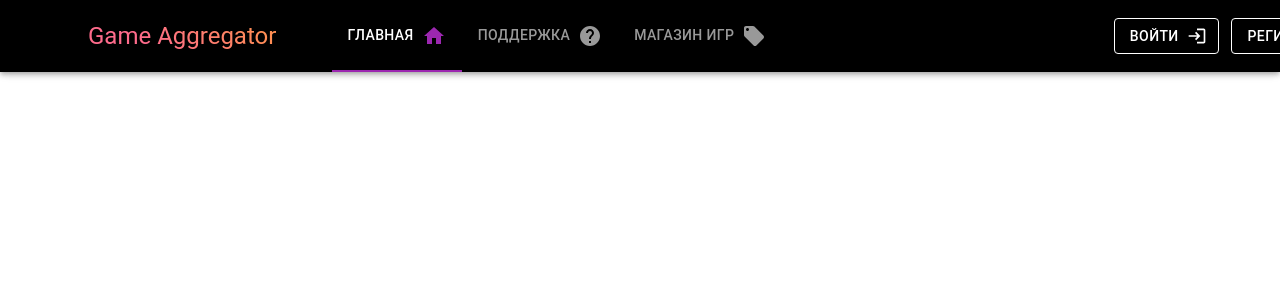
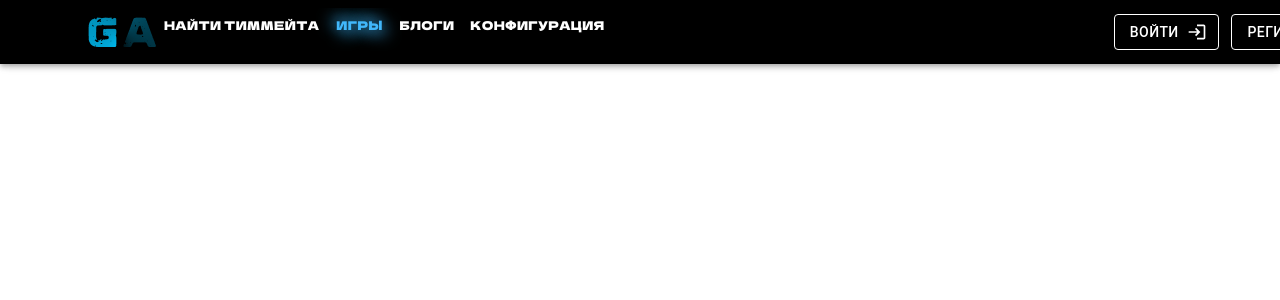
Before and after one commit to zo-game/Game-Aggregator-Web, a React (Create React App) app in the folder Front/: page / in a window 1280 px wide. Shown: the top 300 px of the page. Built offline with nearby package versions, Linux system fonts and the light colour scheme.

Commit message:
deleted idea

```diff
--- a/Front/src/App.css
+++ b/Front/src/App.css
@@ -37,6 +37,7 @@
   }
 }
 
-/* .text-field-form.MuiOutlinedInput-input.MuiInputBase-input{
-  margin-top: '20%' !important;
-} */
+@font-face {
+  font-family: 'Dela Gothic One';
+  src: local('Dela Gothic One'), url(./fonts/DelaGothicOne-Regular.woff) format('woff');
+}
--- a/Front/src/components/navbar.tsx
+++ b/Front/src/components/navbar.tsx
@@ -6,10 +6,9 @@ import {Outlet, useNavigate} from 'react-router-dom';
 import React, {useState} from 'react';
 import useScrollTrigger from '@mui/material/useScrollTrigger';
 import Slide from '@mui/material/Slide';
-import HelpIcon from '@mui/icons-material/Help';
-import HomeIcon from '@mui/icons-material/Home';
-import LocalOfferIcon from '@mui/icons-material/LocalOffer';
+import '../GA.png';
 
+const logo = require('../GA.png');
 
 const useStyles = makeStyles((theme) => ({
     navbar: {
@@ -25,7 +24,7 @@ export function Navbar():JSX.Element{
         threshold: 0});
     const classes = useStyles();
     const navigate = useNavigate();
-    const [currentTab, changeTab] = useState<number | boolean>(0);
+    const [currentTab, changeTab] = useState<number | boolean>(2);
 
     const handleTabClick = (link: string, num: number) => {
         navigate(link);
@@ -41,22 +40,46 @@ export function Navbar():JSX.Element{
             <AppBar className={classes.navbar} >
                 <Container fixed>
                     <Toolbar>
-                        <Typography variant='h5'
-                        style={{
-                            background: "-webkit-linear-gradient(45deg, #FE6B8B 30%, #FF8E53 90%)",
-                            WebkitBackgroundClip: "text",
-                            WebkitTextFillColor: "transparent",
-                            marginRight: '5%'
-                            }}>Game Aggregator</Typography>
+                        <img src={logo} />
 
-                            <Tabs textColor='inherit' value={currentTab} indicatorColor='secondary'>
-                                    <Tab icon={<HomeIcon color={currentTab !==0 ? 'inherit' : "secondary"}/>}
-                                         iconPosition={'end'} label={"Главная"} onClick={() => handleTabClick('main', 0)}/>
-                                    <Tab label={"Поддержка"}   onClick={() => handleTabClick('/', 1)}
-                                         icon={<HelpIcon color={currentTab !==1 ? 'inherit' : "secondary"}/>}
-                                         iconPosition={"end"}/>
-                                    <Tab icon={<LocalOfferIcon color={currentTab !==2 ? 'inherit' : "secondary"}/>}
-                                         iconPosition={"end"} label={"Магазин игр"}   onClick={() => handleTabClick('shop', 2)}/>
+                            <Tabs textColor='inherit' >
+                                <Button variant={'text'}
+                                        sx=
+                                    {{
+                                        textShadow: `${currentTab === 1 ? '4px 4px 15px #41B7FB, -4px -4px 15px #41B7FB' : 'none'}`,
+                                        color: `${currentTab === 1 ? '#41B7FB' : '#ffffff'}`,
+                                        fontFamily: 'Dela Gothic One',
+                                        fontSize: '12px',
+
+                                    }}
+                                        onClick={() => handleTabClick('shop', 1)}>найти тиммейта</Button>
+                                    <Button variant={'text'} sx=
+                                        {{
+                                            textShadow: `${currentTab === 2 ? '4px 4px 15px #41B7FB, -4px -4px 15px #41B7FB' : 'none'}`,
+                                            color: `${currentTab === 2 ? '#41B7FB' : '#ffffff'}`,
+                                            fontFamily: 'Dela Gothic One',
+                                            fontSize: '12px',
+
+                                        }}
+                                    onClick={() => handleTabClick('main', 2)}>
+                                        игры</Button>
+                                <Button variant={'text'} sx=
+                                    {{
+                                        textShadow: `${currentTab === 3 ? '4px 4px 15px #41B7FB, -4px -4px 15px #41B7FB' : 'none'}`,
+                                        color: `${currentTab === 3 ? '#41B7FB' : '#ffffff'}`,
+                                        fontFamily: 'Dela Gothic One',
+                                        fontSize: '12px',
+
+                                    }}
+                                        onClick={() => handleTabClick('shop', 3)}>блоги</Button>
+                                <Button variant={'text'} sx=
+                                    {{
+                                        textShadow: `${currentTab === 4 ? '4px 4px 15px #41B7FB, -4px -4px 15px #41B7FB' : 'none'}`,
+                                        color: `${currentTab === 4 ? '#41B7FB' : '#ffffff'}`,
+                                        fontFamily: 'Dela Gothic One',
+                                        fontSize: '12px',
+                                    }}
+                                        onClick={() => handleTabClick('shop', 4)}>конфигурация</Button>
                             </Tabs>
                         <Box sx={{position: 'absolute', right: '-150px'}}>
                             <Button color='inherit' variant='outlined' style={{marginRight: '1vw'}} onClick={() => buttonClick('login')} endIcon={<LoginIcon/>}>Войти</Button>
```
Also changed, not shown: Front/src/GA.png (added), Front/src/fonts/DelaGothicOne-Regular.woff (added).
